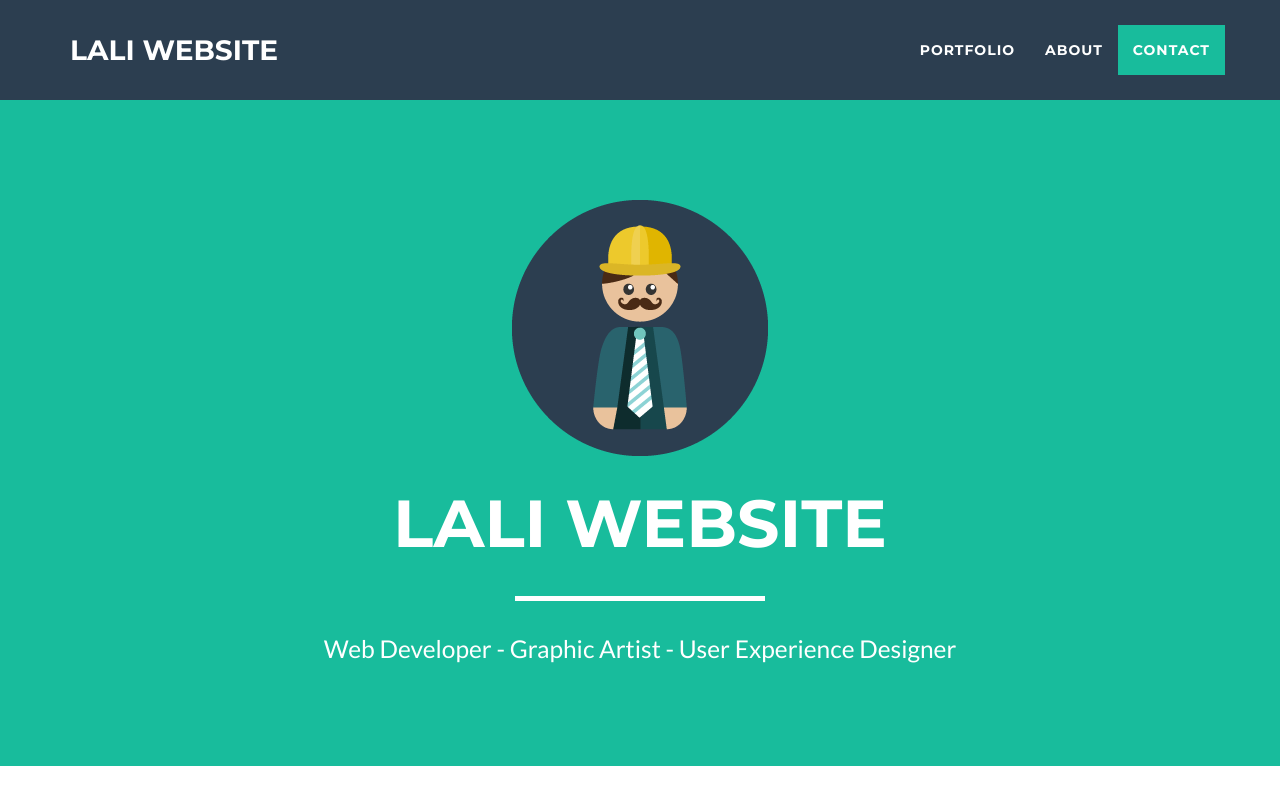
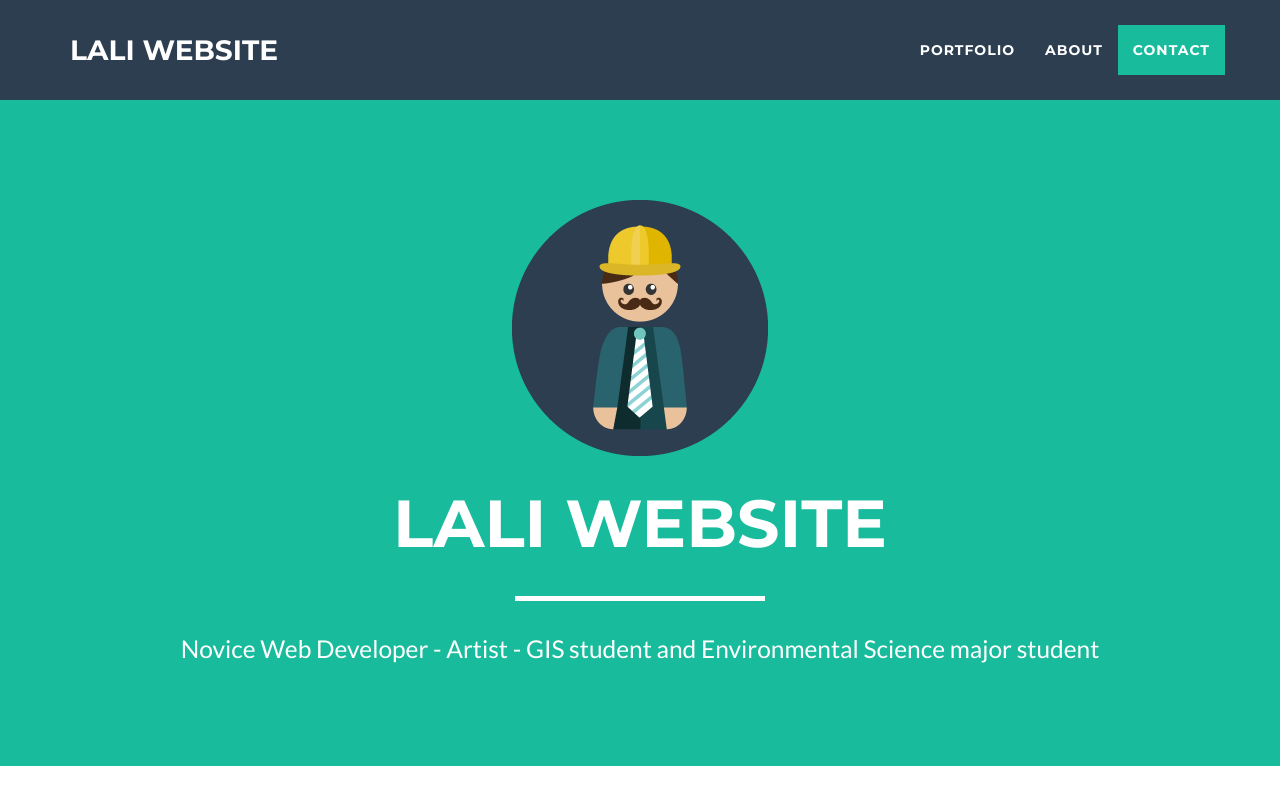
Before and after one commit to citlalli17/citlalli17.github.io, a website: page index.html in a window 1280 px wide. Shown: the top 800 px of the page. Drawn offline with nearby package versions, Linux system fonts and the light colour scheme.

Commit message:
changed subtitle explaing me
changed to 3 things- novice web developer, artist, gis student and environment science major student

```diff
--- a/index.html
+++ b/index.html
@@ -75,7 +75,7 @@
                     <div class="intro-text">
                         <span class="name">Lali Website</span>
                         <hr class="star-light">
-                        <span class="skills">Web Developer - Graphic Artist - User Experience Designer</span>
+                        <span class="skills">Novice Web Developer - Artist - GIS student and Environmental Science major student</span>
                     </div>
                 </div>
             </div>
```
